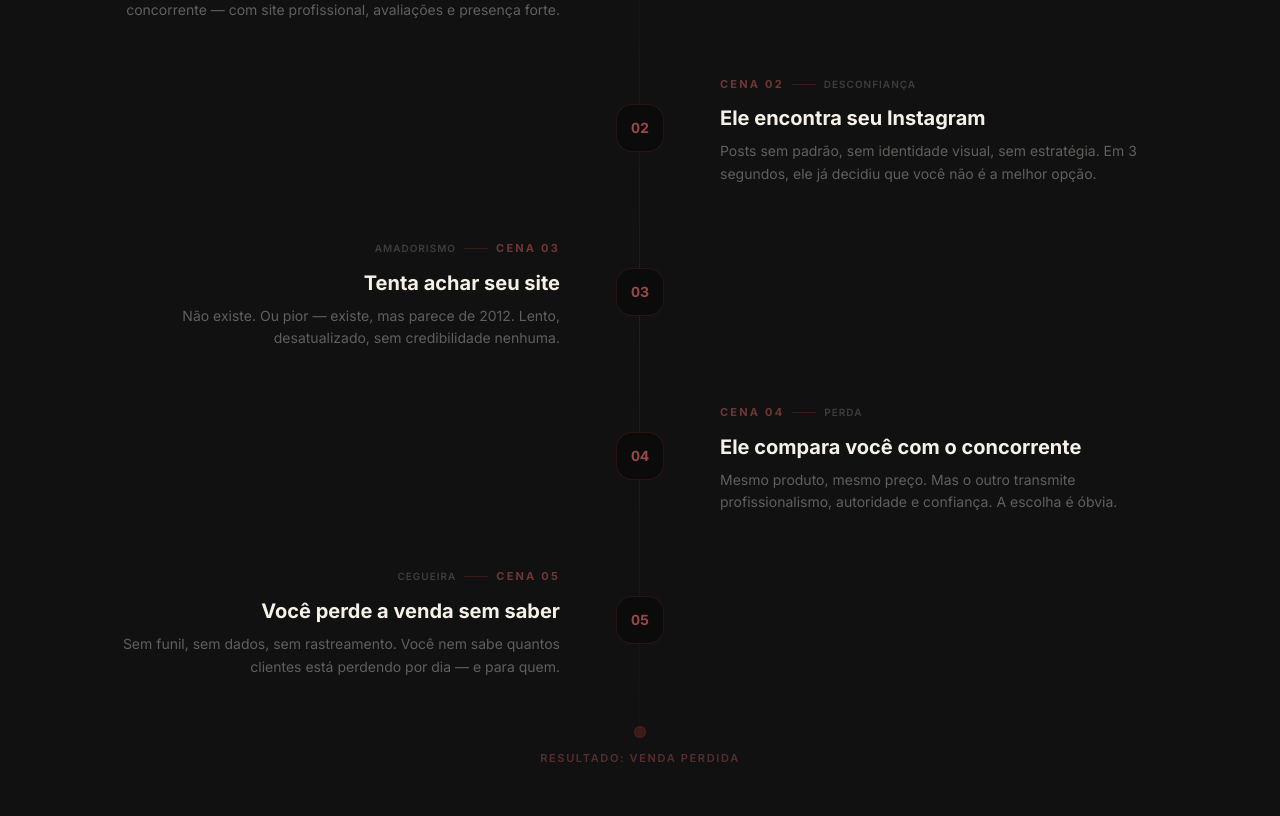
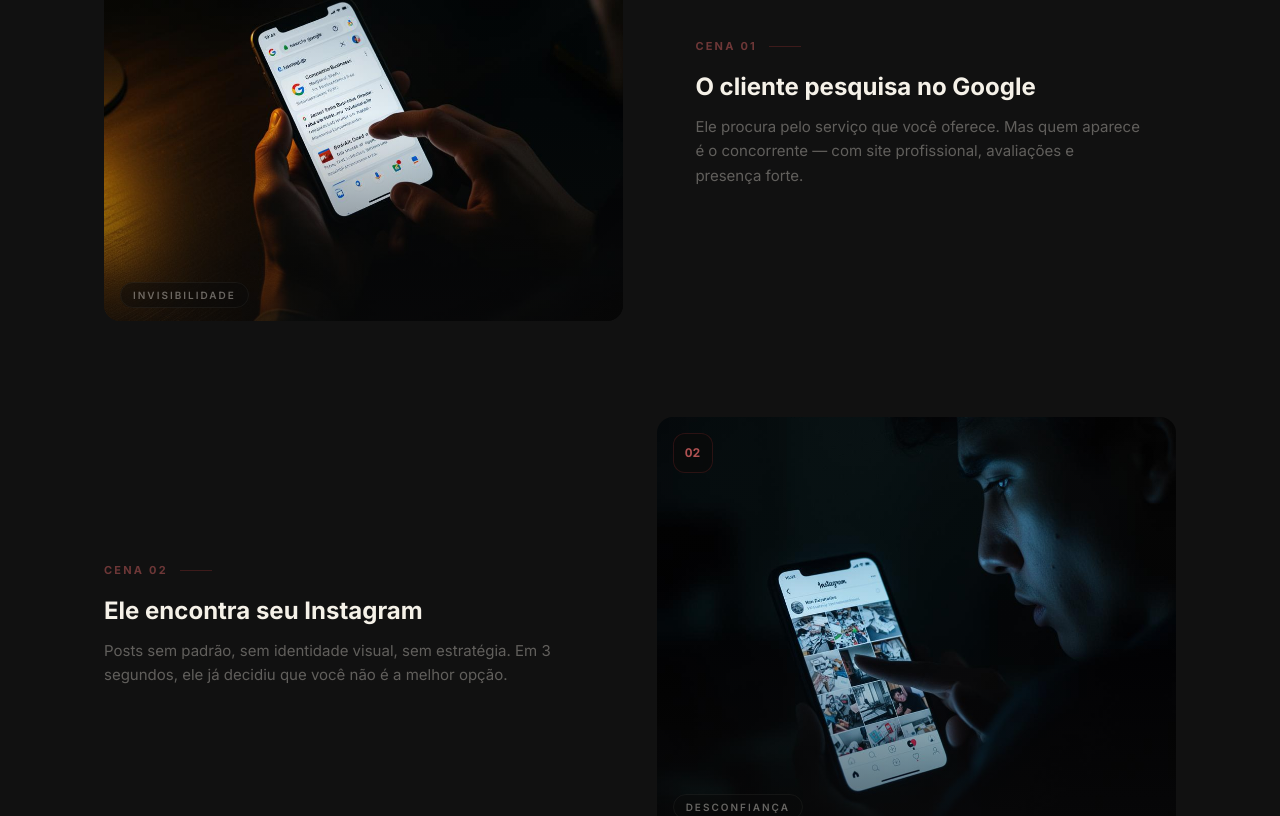
Before and after one commit to wh1skyfps/mowinte, a React (Vite) app: page / in a window 1280 px wide. Shown: the part 1344-2160 px from the top of the page. Built offline with nearby package versions, Linux system fonts and the light colour scheme; the HTML template or start-up script is replaced by a standard one.

Commit message:
Add storyboard images
Co-authored-by: wh1skyfps <147211474+wh1skyfps@users.noreply.github.com>

```diff
--- a/src/components/mowin/BeliefBreakSection.tsx
+++ b/src/components/mowin/BeliefBreakSection.tsx
@@ -1,5 +1,10 @@
 import { useReveal, stagger } from "./useScrollReveal";
 import { useRef } from "react";
+import storyboard01 from "@/assets/storyboard-01-google.jpg";
+import storyboard02 from "@/assets/storyboard-02-instagram.jpg";
+import storyboard03 from "@/assets/storyboard-03-site.jpg";
+import storyboard04 from "@/assets/storyboard-04-compare.jpg";
+import storyboard05 from "@/assets/storyboard-05-loss.jpg";
 
 const scenes = [
   {
@@ -7,30 +12,35 @@ const scenes = [
     title: "O cliente pesquisa no Google",
     desc: "Ele procura pelo serviço que você oferece. Mas quem aparece é o concorrente — com site profissional, avaliações e presença forte.",
     emotion: "Invisibilidade",
+    image: storyboard01,
   },
   {
     number: "02",
     title: "Ele encontra seu Instagram",
     desc: "Posts sem padrão, sem identidade visual, sem estratégia. Em 3 segundos, ele já decidiu que você não é a melhor opção.",
     emotion: "Desconfiança",
+    image: storyboard02,
   },
   {
     number: "03",
     title: "Tenta achar seu site",
     desc: "Não existe. Ou pior — existe, mas parece de 2012. Lento, desatualizado, sem credibilidade nenhuma.",
     emotion: "Amadorismo",
+    image: storyboard03,
   },
   {
     number: "04",
     title: "Ele compara você com o concorrente",
     desc: "Mesmo produto, mesmo preço. Mas o outro transmite profissionalismo, autoridade e confiança. A escolha é óbvia.",
     emotion: "Perda",
+    image: storyboard04,
   },
   {
     number: "05",
     title: "Você perde a venda sem saber",
     desc: "Sem funil, sem dados, sem rastreamento. Você nem sabe quantos clientes está perdendo por dia — e para quem.",
     emotion: "Cegueira",
+    image: storyboard05,
   },
 ];
 
@@ -63,61 +73,58 @@ export default function BeliefBreakSection() {
           </p>
         </div>
 
-        {/* Storyboard timeline */}
-        <div ref={containerRef} className="relative">
-          {/* Vertical line */}
-          <div className="absolute left-6 md:left-1/2 top-0 bottom-0 w-px bg-gradient-to-b from-transparent via-red-500/15 to-transparent md:-translate-x-px" />
-
-          <div className="space-y-8 lg:space-y-12">
+        {/* Storyboard */}
+        <div ref={containerRef} className="space-y-16 lg:space-y-24">
           {scenes.map((scene, i) => {
             const isLeft = i % 2 === 0;
             return (
               <div key={i} {...stagger(visible, i, 200)}>
                 <div
-                    className={`relative flex flex-col md:flex-row items-start md:items-center gap-6 ${
+                  className={`flex flex-col gap-8 ${
                     isLeft ? "md:flex-row" : "md:flex-row-reverse"
-                    }`}
+                  } md:items-center`}
                 >
-                    {/* Scene card */}
-                    <div
-                      className={`w-full md:w-[calc(50%-2rem)] pl-16 md:pl-0 ${
-                        isLeft ? "md:text-right md:pr-12" : "md:text-left md:pl-12"
-                      }`}
-                    >
-                      <div className="group">
-                        <div
-                          className={`inline-flex items-center gap-2 mb-3 ${
-                            isLeft ? "md:flex-row-reverse" : ""
-                          }`}
-                        >
+                  {/* Image */}
+                  <div className="w-full md:w-1/2 relative group">
+                    <div className="relative overflow-hidden rounded-2xl">
+                      <img
+                        src={scene.image}
+                        alt={scene.title}
+                        className="w-full aspect-[5/4] object-cover transition-transform duration-700 group-hover:scale-105"
+                        loading="lazy"
+                      />
+                      {/* Dark overlay for cinematic feel */}
+                      <div className="absolute inset-0 bg-gradient-to-t from-m-black/60 via-transparent to-m-black/20 pointer-events-none" />
+                      {/* Scene number badge */}
+                      <div className="absolute top-4 left-4 w-10 h-10 rounded-xl bg-m-black/70 backdrop-blur-sm border border-red-500/15 flex items-center justify-center">
+                        <span className="text-red-400/70 text-xs font-bold tabular-nums">
+                          {scene.number}
+                        </span>
+                      </div>
+                      {/* Emotion tag */}
+                      <div className="absolute bottom-4 left-4">
+                        <span className="text-[10px] font-semibold tracking-[0.2em] uppercase text-m-cream/40 bg-m-black/50 backdrop-blur-sm px-3 py-1.5 rounded-full border border-m-cream/5">
+                          {scene.emotion}
+                        </span>
+                      </div>
+                    </div>
+                  </div>
+
+                  {/* Text */}
+                  <div className={`w-full md:w-1/2 ${isLeft ? "md:pl-10" : "md:pr-10"}`}>
+                    <div className="flex items-center gap-3 mb-4">
                       <span className="text-[11px] font-bold tracking-[0.2em] uppercase text-red-400/40">
                         Cena {scene.number}
                       </span>
-                          <span className="w-6 h-px bg-red-500/20" />
-                          <span className="text-[10px] font-semibold tracking-widest uppercase text-m-cream/20">
-                            {scene.emotion}
-                          </span>
+                      <span className="w-8 h-px bg-red-500/20" />
                     </div>
-                        <h3 className="text-lg sm:text-xl font-bold text-m-cream mb-2 leading-tight">
+                    <h3 className="text-xl sm:text-2xl font-bold text-m-cream mb-3 leading-tight">
                       {scene.title}
                     </h3>
-                        <p className="text-sm text-m-cream/35 leading-relaxed text-pretty max-w-md inline-block">
+                    <p className="text-[15px] text-m-cream/35 leading-relaxed text-pretty max-w-md">
                       {scene.desc}
                     </p>
                   </div>
-                    </div>
-
-                    {/* Timeline node */}
-                    <div className="absolute left-6 md:left-1/2 md:-translate-x-1/2 top-0 md:top-1/2 md:-translate-y-1/2 z-10">
-                      <div className="w-12 h-12 rounded-2xl bg-m-black border border-red-500/15 flex items-center justify-center group-hover:border-red-500/30 transition-colors duration-300">
-                        <span className="text-red-400/60 text-sm font-bold tabular-nums">
-                          {scene.number}
-                        </span>
-                      </div>
-                    </div>
-
-                    {/* Spacer for the other side */}
-                    <div className="hidden md:block w-[calc(50%-2rem)]" />
                 </div>
               </div>
             );
@@ -126,7 +133,7 @@ export default function BeliefBreakSection() {
 
         {/* End marker */}
         <div
-            className={`mt-12 flex justify-center transition-all duration-700 delay-[1200ms] ${
+          className={`mt-20 flex justify-center transition-all duration-700 delay-[1200ms] ${
             visible ? "opacity-100" : "opacity-0"
           }`}
         >
@@ -138,7 +145,6 @@ export default function BeliefBreakSection() {
           </div>
         </div>
       </div>
-      </div>
     </section>
   );
 }
```
Lines whose indentation alone changed are shown as unchanged.
